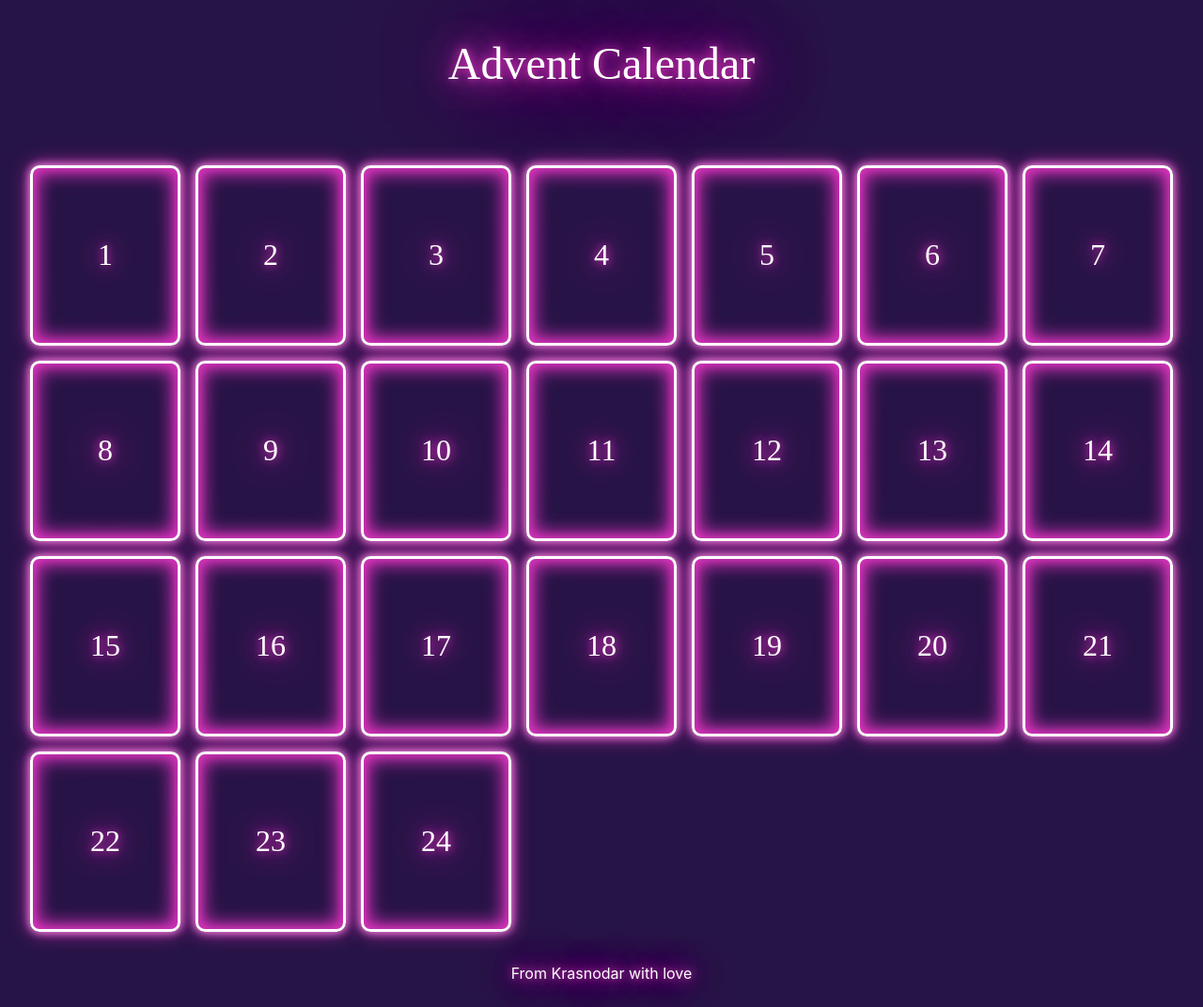
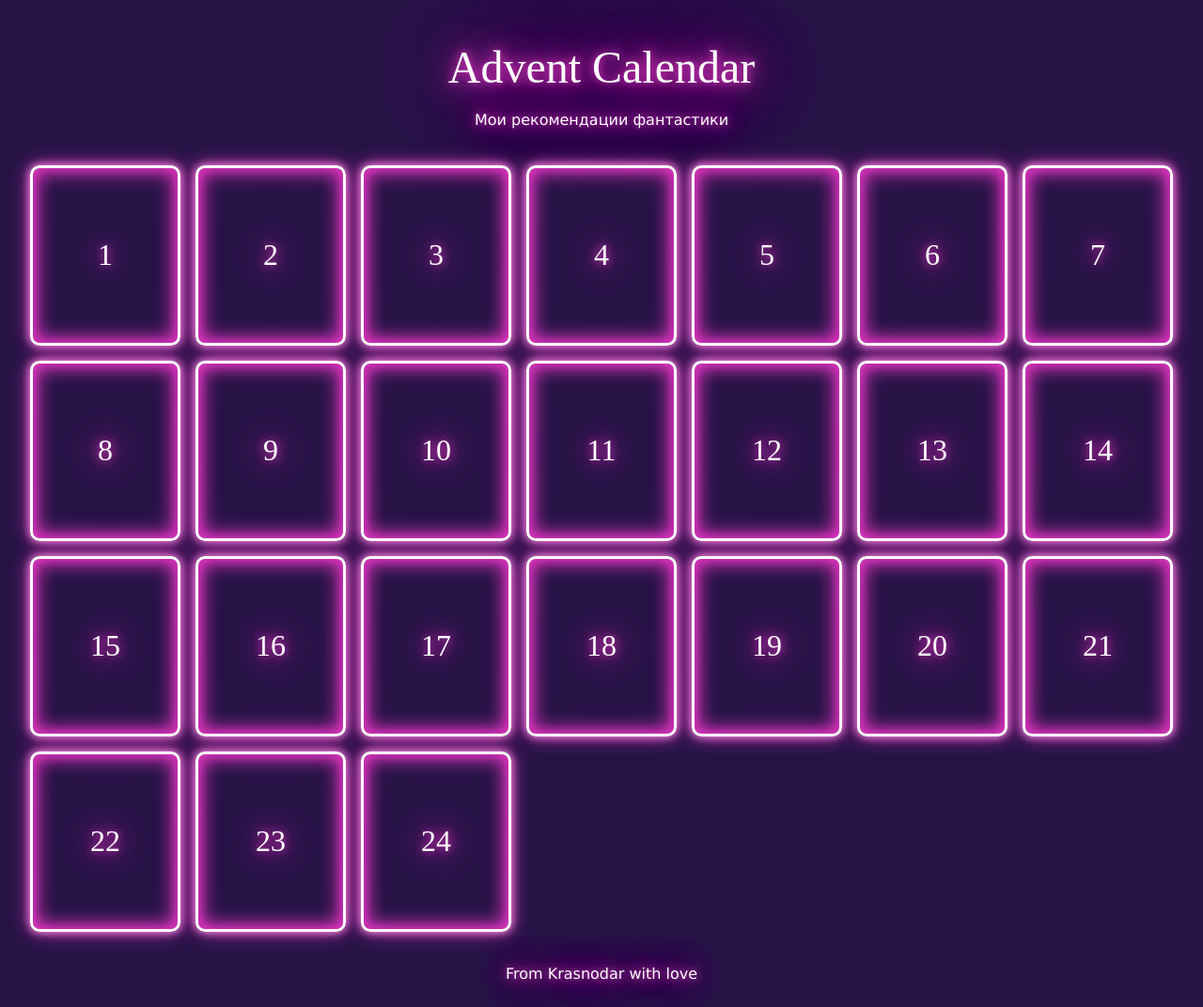
Before and after one commit to nasty23-star/advent-calendar, a Vue app: page / in a window 1280 px wide. Shown: the whole page at 94% size. Built offline with nearby package versions, Linux system fonts and the light colour scheme; a web font is replaced by a local one.

Commit message:
Поправила сетку, дописала список фильмов, добавила ссылки фильмов

```diff
--- a/src/App.vue
+++ b/src/App.vue
@@ -2,43 +2,47 @@
 import TheCard from './components/TheCard.vue'
 
 const dataCards = [
-  { number: 1, text: 'sos' },
-  { number: 2, text: 'sos' },
-  { number: 3, text: 'sos' },
-  { number: 4, text: 'sos' },
-  { number: 5, text: 'sos' },
-  { number: 6, text: 'sos' },
-  { number: 7, text: 'sos' },
-  { number: 8, text: 'sos' },
-  { number: 9, text: 'sos' },
-  { number: 10, text: 'sos' },
-  { number: 11, text: 'sos' },
-  { number: 12, text: 'sos' },
-  { number: 13, text: 'sos' },
-  { number: 14, text: 'sos' },
-  { number: 15, text: 'sos' },
-  { number: 16, text: 'sos' },
-  { number: 17, text: 'sos' },
-  { number: 18, text: 'sos' },
-  { number: 19, text: 'sos' },
-  { number: 20, text: 'sos' },
-  { number: 21, text: 'sos' },
-  { number: 22, text: 'sos' },
-  { number: 23, text: 'sos' },
-  { number: 24, text: 'sos' },
+  { number: 1, text: 'Европа', href: 'https://www.kinopoisk.ru/film/623379/' },
+  { number: 2, text: 'Всё везде и сразу', href: 'https://www.kinopoisk.ru/film/1322324/' },
+  { number: 3, text: 'Монстры', href: 'https://www.kinopoisk.ru/film/516472/' },
+  { number: 4, text: 'Кловерфилд, 10', href: 'https://www.kinopoisk.ru/film/843463/' },
+  { number: 5, text: 'Перспектива', href: 'https://www.kinopoisk.ru/film/1113039/' },
+  { number: 6, text: 'Поезд в Пусан', href: 'https://www.kinopoisk.ru/film/977288/' },
+  { number: 7, text: 'Бескрайняя ночь', href: 'https://www.kinopoisk.ru/film/1083297/' },
+  { number: 8, text: 'Временная петля', href: 'https://www.kinopoisk.ru/film/313125/' },
+  { number: 9, text: 'Ошибка времени', href: 'https://www.kinopoisk.ru/film/736209/' },
+  { number: 10, text: 'Чужие на районе', href: 'https://www.kinopoisk.ru/film/470486/' },
+  { number: 11, text: 'Арк: Ковчег времени', href: 'https://www.kinopoisk.ru/film/974465/' },
+  { number: 12, text: 'Луна 2112', href: 'https://www.kinopoisk.ru/film/406671/' },
+  { number: 13, text: '"V" значит Вендетта', href: 'https://www.kinopoisk.ru/film/86208/' },
+  { number: 14, text: 'Компаньон', href: 'https://www.kinopoisk.ru/film/6275518/' },
+  { number: 15, text: 'Прибытие', href: 'https://www.kinopoisk.ru/film/718811/' },
+  { number: 16, text: 'Треугольник', href: 'https://www.kinopoisk.ru/film/406403/' },
+  { number: 17, text: 'Начало', href: 'https://www.kinopoisk.ru/film/447301/' },
+  { number: 18, text: 'Матрица', href: 'https://www.kinopoisk.ru/film/301/' },
+  { number: 19, text: 'Она', href: 'https://www.kinopoisk.ru/film/577488/' },
+  { number: 20, text: 'Субстанция', href: 'https://www.kinopoisk.ru/film/4860213/' },
+  { number: 21, text: 'Платформа', href: 'https://www.kinopoisk.ru/film/1134778/' },
+  { number: 22, text: 'Вечное сияние чистого разума', href: 'https://www.kinopoisk.ru/film/5492/' },
+  { number: 23, text: 'Гаттака', href: 'https://www.kinopoisk.ru/film/5012/' },
+  { number: 24, text: 'Гравитация', href: 'https://www.kinopoisk.ru/film/468466/' },
 ]
 </script>
 
 <template>
-  <div>
+  <div class="layout">
     <header>
       <h1>Advent Calendar</h1>
+      <p>Мои рекомендации фантастики</p>
     </header>
 
     <main>
-      <TheCard v-for="card in dataCards" :number="card.number" :key="card.number">{{
-        card.text
-      }}</TheCard>
+    <div class="container">
+      <TheCard v-for="card in dataCards" :number="card.number" :key="card.number"
+        >{{ card.text
+        }}<template #href><a :href="card.href" target="_blank">Ссылка</a></template></TheCard
+      >
+    </div>
     </main>
 
     <footer>
@@ -59,25 +63,33 @@ const dataCards = [
     0 0 80px var(--pink),
     0 0 160px var(--pink);
 }
-div {
+.layout {
   display: grid;
   grid-template-columns: 1fr;
   grid-template-rows: 9rem 1fr 3rem;
+  block-size: 100%;
 }
 header {
   line-height: 1.5;
   padding-block-start: 2rem;
   position: sticky;
-  display: flex;
-  justify-content: center;
-  font-family: 'Droid Sans', 'Roboto', 'Oxygen', sans-serif;
-  font-weight: 600;
+  display: grid;
+  place-items: center;
 }
 h1 {
+  font-size: 3rem;
   font-family: 'TechnoCharm';
-  font-size: 3rem;
+}
+p {
+  font-size: 1rem;
+  font-family: Verdana, sans-serif;
 }
 main {
+  inline-size: 100%;
+  max-inline-size: 1600px;
+  justify-self: center;
+}
+.container {
   display: grid;
   grid-template-columns: repeat(auto-fill, minmax(10rem, 1fr));
   grid-template-rows: repeat(4, 1fr);
@@ -86,9 +98,20 @@ main {
   gap: 1rem; /* Отступы между элементами сетки */
   margin: 2rem; /* Внешние отступы со всех сторон */
 }
+a {
+  color: var(--white);
+}
+a:hover {
+  text-shadow:
+    0 0 10px var(--white),
+    0 0 20px var(--white),
+    0 0 40px var(--white),
+    0 0 80px var(--white),
+    0 0 160px var(--white);
+}
 footer {
   display: grid;
-  justify-items: center; /* Центрирует элементы по горизонтали */
+  justify-content: center;
   align-items: end;
   padding-block-end: 1.5rem;
 }
--- a/src/assets/base.css
+++ b/src/assets/base.css
@@ -1,6 +1,6 @@
 /* color palette from <https://github.com/vuejs/theme> */
 :root {
-  --pink: #D834BB;
+  --pink: #d834bb;
   --blue: #271446;
   --white: #ffffff;
 }
@@ -30,8 +30,11 @@
   src: url('../fonts/TechnoCharmDemoVersionRegular-ALaZm.otf') format('opentype');
 }
 
+#app {
+  block-size: 100dvh;
+}
+
 body {
-  min-height: 100vh;
   color: var(--color-text);
   background: var(--color-background);
   transition:
--- a/src/components/TheCard.vue
+++ b/src/components/TheCard.vue
@@ -12,15 +12,19 @@ const number = ref(props.number)
     <input type="checkbox" />
     <div class="card">
       <div class="front">{{ number }}</div>
-      <div class="back"><slot></slot></div>
+      <div class="back">
+        <div class="card_title">
+          <slot></slot>
+        </div>
+        <div class="back_href">
+          <slot name="href"></slot>
+        </div>
+      </div>
     </div>
   </label>
 </template>
 
 <style scoped>
-div {
-  block-size: 25rem;
-}
 .card {
   position: relative;
   block-size: 12rem;
@@ -44,7 +48,8 @@ input {
 input:checked + .card {
   transform: rotateY(180deg);
 }
-.card div {
+.card .front,
+.card .back {
   position: absolute;
   block-size: 100%;
   inline-size: 100%;
@@ -62,6 +67,8 @@ input:checked + .card {
   font-size: 2rem;
 }
 .back {
+  display: grid;
+  justify-content: center;
   transform: rotateY(180deg);
   text-transform: none;
   letter-spacing: 0;
```
